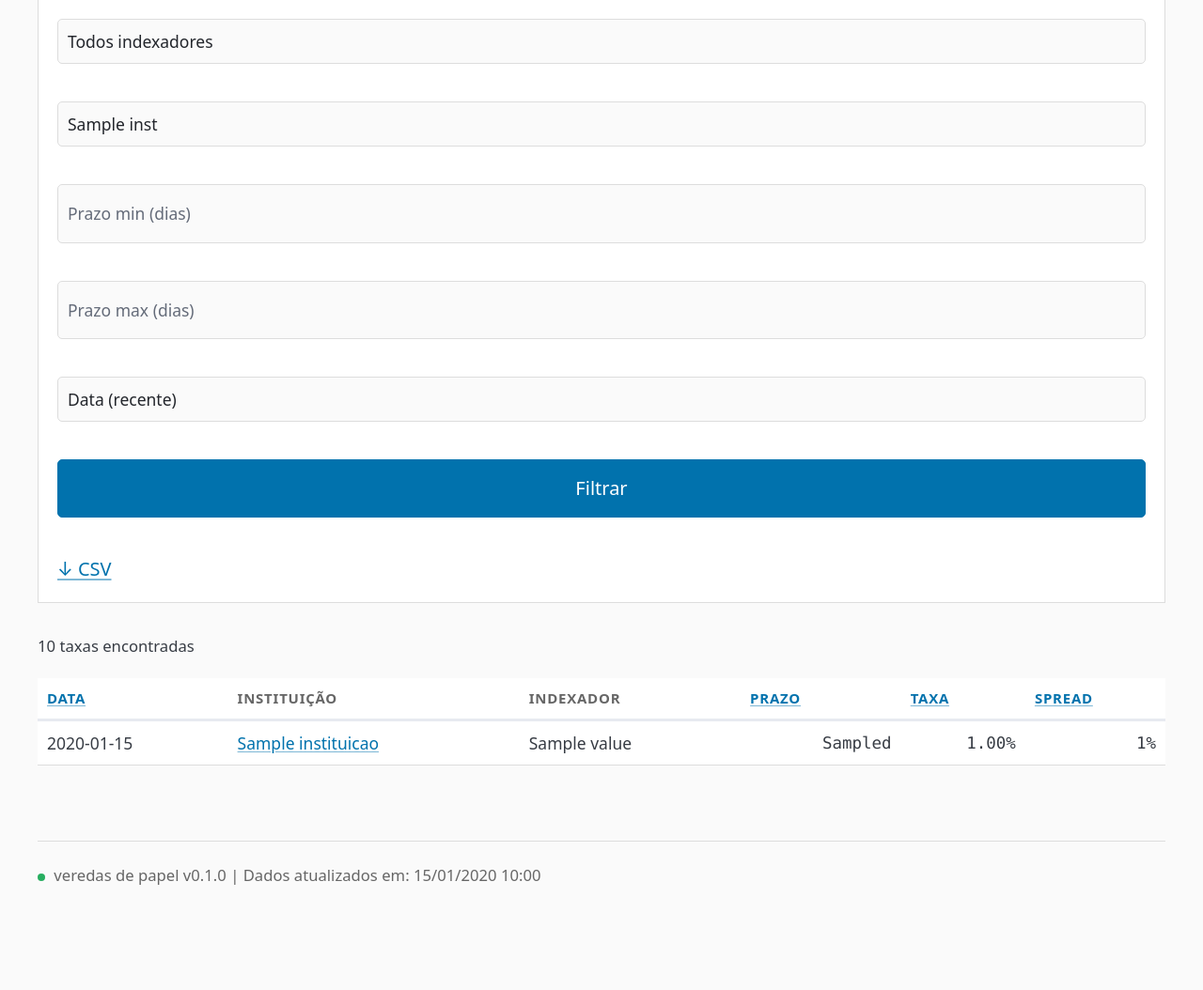
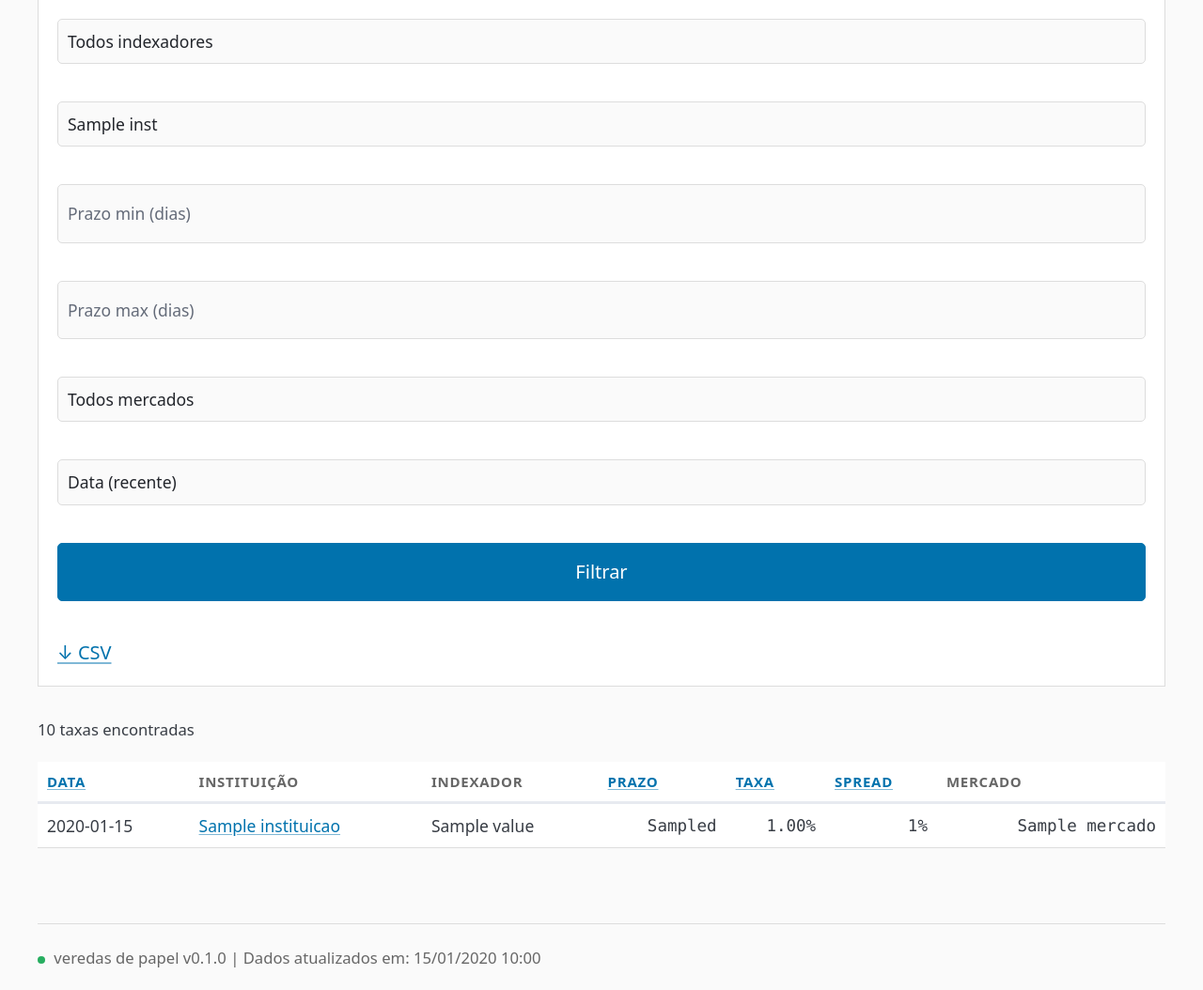
Before and after one commit to ffreitasb/veredas-de-papel, a Python web app: template src/veredas/web/templates/taxas.html in a window 1280 px wide. Shown: the part 934-1988 px from the top of the page at 94% size. Before the commit the page ends 1876 px from the top, so only its background shows below. Run offline with Jinja, Linux system fonts and the light colour scheme; the template is opened without the code that fills it: most values are stand-ins (such as "Sample title", 1, 10 or a date in 2020); some libraries are stand-ins or nearby versions.

Commit message:
feat(4.3-D): coluna mercado, migração Alembic e filtro no dashboard
- TaxaCDB.mercado: campo nullable "primario"/"secundario"
- Migration Alembic c7e9f3a5b2d1 (batch_alter para SQLite)
- _collect_b3: persiste registros B3 com mercado="secundario"
- TaxaCDBRepository.list_paginated: suporte ao filtro mercado
- /taxas/ e /taxas/export.csv: query param mercado + propagação HTMX
- taxas.html: dropdown de filtro Primário/Secundário
- taxas_table.html: coluna Mercado + &mercado= em todos os sort/pagination URLs
- CSV e JSON export incluem campo Mercado

```diff
--- a/src/veredas/cli/main.py
+++ b/src/veredas/cli/main.py
@@ -434,6 +434,7 @@ def _collect_b3(db_path: Path | None, data_str: str | None = None):
                 prazo_dias=rec.dias_corridos,
                 liquidez_diaria=False,
                 fonte="b3",
+                mercado="secundario",
                 url_fonte=None,
                 raw_data={
                     "codigo": rec.codigo,
@@ -795,6 +796,7 @@ def _exportar_taxas(taxas: list, format: str, dest: Path) -> None:
                     "Prazo (dias)",
                     "Liquidez Diária",
                     "Fonte",
+                    "Mercado",
                     "Risk Score",
                 ]
             )
@@ -810,6 +812,7 @@ def _exportar_taxas(taxas: list, format: str, dest: Path) -> None:
                         t.prazo_dias,
                         "Sim" if t.liquidez_diaria else "Não",
                         t.fonte,
+                        t.mercado or "",
                         str(t.risk_score).replace(".", ",") if t.risk_score else "",
                     ]
                 )
@@ -826,6 +829,7 @@ def _exportar_taxas(taxas: list, format: str, dest: Path) -> None:
                 "prazo_dias": t.prazo_dias,
                 "liquidez_diaria": t.liquidez_diaria,
                 "fonte": t.fonte,
+                "mercado": t.mercado,
                 "risk_score": float(t.risk_score) if t.risk_score else None,
             }
             for t in taxas
--- a/src/veredas/web/templates/partials/taxas_table.html
+++ b/src/veredas/web/templates/partials/taxas_table.html
@@ -1,7 +1,7 @@
 <!-- Partial: Tabela de taxas (HTMX) -->
 {# Macro para montar URL de ordenação com filtros atuais #}
 {% macro sort_url(col_asc, col_desc) %}
-/taxas/?ordem={{ col_asc if ordem == col_desc else col_desc }}&indexador={{ indexador or '' }}&if_id={{ if_id or '' }}&prazo_min={{ prazo_min or '' }}&prazo_max={{ prazo_max or '' }}&pagina=1
+/taxas/?ordem={{ col_asc if ordem == col_desc else col_desc }}&indexador={{ indexador or '' }}&if_id={{ if_id or '' }}&prazo_min={{ prazo_min or '' }}&prazo_max={{ prazo_max or '' }}&mercado={{ mercado or '' }}&pagina=1
 {% endmacro %}
 
 {# Ícone de seta para coluna ativa #}
@@ -24,29 +24,30 @@
             <th>Instituição</th>
             <th>Indexador</th>
             <th>
-                <a href="{{ sort_url('data_asc', 'data_desc') }}"
-                   hx-get="/taxas/?ordem={{ 'prazo_asc' if ordem == 'prazo_desc' else 'prazo_desc' }}&indexador={{ indexador or '' }}&if_id={{ if_id or '' }}&prazo_min={{ prazo_min or '' }}&prazo_max={{ prazo_max or '' }}&pagina=1"
+                <a href="/taxas/?ordem={{ 'prazo_asc' if ordem == 'prazo_desc' else 'prazo_desc' }}&indexador={{ indexador or '' }}&if_id={{ if_id or '' }}&prazo_min={{ prazo_min or '' }}&prazo_max={{ prazo_max or '' }}&mercado={{ mercado or '' }}&pagina=1"
+                   hx-get="/taxas/?ordem={{ 'prazo_asc' if ordem == 'prazo_desc' else 'prazo_desc' }}&indexador={{ indexador or '' }}&if_id={{ if_id or '' }}&prazo_min={{ prazo_min or '' }}&prazo_max={{ prazo_max or '' }}&mercado={{ mercado or '' }}&pagina=1"
                    hx-target="#taxas-table" hx-push-url="true">
                     Prazo
                     {% if ordem == 'prazo_asc' %}&#8593;{% elif ordem == 'prazo_desc' %}&#8595;{% endif %}
                 </a>
             </th>
             <th>
-                <a href="/taxas/?ordem={{ 'taxa_asc' if ordem == 'taxa_desc' else 'taxa_desc' }}&indexador={{ indexador or '' }}&if_id={{ if_id or '' }}&prazo_min={{ prazo_min or '' }}&prazo_max={{ prazo_max or '' }}&pagina=1"
-                   hx-get="/taxas/?ordem={{ 'taxa_asc' if ordem == 'taxa_desc' else 'taxa_desc' }}&indexador={{ indexador or '' }}&if_id={{ if_id or '' }}&prazo_min={{ prazo_min or '' }}&prazo_max={{ prazo_max or '' }}&pagina=1"
+                <a href="/taxas/?ordem={{ 'taxa_asc' if ordem == 'taxa_desc' else 'taxa_desc' }}&indexador={{ indexador or '' }}&if_id={{ if_id or '' }}&prazo_min={{ prazo_min or '' }}&prazo_max={{ prazo_max or '' }}&mercado={{ mercado or '' }}&pagina=1"
+                   hx-get="/taxas/?ordem={{ 'taxa_asc' if ordem == 'taxa_desc' else 'taxa_desc' }}&indexador={{ indexador or '' }}&if_id={{ if_id or '' }}&prazo_min={{ prazo_min or '' }}&prazo_max={{ prazo_max or '' }}&mercado={{ mercado or '' }}&pagina=1"
                    hx-target="#taxas-table" hx-push-url="true">
                     Taxa
                     {% if ordem == 'taxa_asc' %}&#8593;{% elif ordem == 'taxa_desc' %}&#8595;{% endif %}
                 </a>
             </th>
             <th>
-                <a href="/taxas/?ordem={{ 'spread_asc' if ordem == 'spread_desc' else 'spread_desc' }}&indexador={{ indexador or '' }}&if_id={{ if_id or '' }}&prazo_min={{ prazo_min or '' }}&prazo_max={{ prazo_max or '' }}&pagina=1"
-                   hx-get="/taxas/?ordem={{ 'spread_asc' if ordem == 'spread_desc' else 'spread_desc' }}&indexador={{ indexador or '' }}&if_id={{ if_id or '' }}&prazo_min={{ prazo_min or '' }}&prazo_max={{ prazo_max or '' }}&pagina=1"
+                <a href="/taxas/?ordem={{ 'spread_asc' if ordem == 'spread_desc' else 'spread_desc' }}&indexador={{ indexador or '' }}&if_id={{ if_id or '' }}&prazo_min={{ prazo_min or '' }}&prazo_max={{ prazo_max or '' }}&mercado={{ mercado or '' }}&pagina=1"
+                   hx-get="/taxas/?ordem={{ 'spread_asc' if ordem == 'spread_desc' else 'spread_desc' }}&indexador={{ indexador or '' }}&if_id={{ if_id or '' }}&prazo_min={{ prazo_min or '' }}&prazo_max={{ prazo_max or '' }}&mercado={{ mercado or '' }}&pagina=1"
                    hx-target="#taxas-table" hx-push-url="true">
                     Spread
                     {% if ordem == 'spread_asc' %}&#8593;{% elif ordem == 'spread_desc' %}&#8595;{% endif %}
                 </a>
             </th>
+            <th>Mercado</th>
         </tr>
     </thead>
     <tbody>
@@ -66,10 +67,11 @@
             <td class="num {% if taxa.percentual and taxa.percentual > 130 %}num-negative{% elif taxa.percentual and taxa.percentual > 100 %}severity-medium{% endif %}">
                 {{ "%.0f"|format(taxa.percentual) if taxa.percentual else "-" }}%
             </td>
+            <td class="num">{{ taxa.mercado or "primário" }}</td>
         </tr>
         {% else %}
         <tr>
-            <td colspan="6" class="empty-state">Nenhuma taxa encontrada</td>
+            <td colspan="7" class="empty-state">Nenhuma taxa encontrada</td>
         </tr>
         {% endfor %}
     </tbody>
@@ -79,16 +81,16 @@
 {% if total_paginas > 1 %}
 <div class="pagination">
     {% if pagina > 1 %}
-    <a href="/taxas/?pagina={{ pagina - 1 }}&indexador={{ indexador or '' }}&if_id={{ if_id or '' }}&prazo_min={{ prazo_min or '' }}&prazo_max={{ prazo_max or '' }}&ordem={{ ordem }}"
-       hx-get="/taxas/?pagina={{ pagina - 1 }}&indexador={{ indexador or '' }}&if_id={{ if_id or '' }}&prazo_min={{ prazo_min or '' }}&prazo_max={{ prazo_max or '' }}&ordem={{ ordem }}"
+    <a href="/taxas/?pagina={{ pagina - 1 }}&indexador={{ indexador or '' }}&if_id={{ if_id or '' }}&prazo_min={{ prazo_min or '' }}&prazo_max={{ prazo_max or '' }}&mercado={{ mercado or '' }}&ordem={{ ordem }}"
+       hx-get="/taxas/?pagina={{ pagina - 1 }}&indexador={{ indexador or '' }}&if_id={{ if_id or '' }}&prazo_min={{ prazo_min or '' }}&prazo_max={{ prazo_max or '' }}&mercado={{ mercado or '' }}&ordem={{ ordem }}"
        hx-target="#taxas-table" hx-push-url="true">&laquo; Anterior</a>
     {% endif %}
 
     <span class="current">{{ pagina }} / {{ total_paginas }}</span>
 
     {% if pagina < total_paginas %}
-    <a href="/taxas/?pagina={{ pagina + 1 }}&indexador={{ indexador or '' }}&if_id={{ if_id or '' }}&prazo_min={{ prazo_min or '' }}&prazo_max={{ prazo_max or '' }}&ordem={{ ordem }}"
-       hx-get="/taxas/?pagina={{ pagina + 1 }}&indexador={{ indexador or '' }}&if_id={{ if_id or '' }}&prazo_min={{ prazo_min or '' }}&prazo_max={{ prazo_max or '' }}&ordem={{ ordem }}"
+    <a href="/taxas/?pagina={{ pagina + 1 }}&indexador={{ indexador or '' }}&if_id={{ if_id or '' }}&prazo_min={{ prazo_min or '' }}&prazo_max={{ prazo_max or '' }}&mercado={{ mercado or '' }}&ordem={{ ordem }}"
+       hx-get="/taxas/?pagina={{ pagina + 1 }}&indexador={{ indexador or '' }}&if_id={{ if_id or '' }}&prazo_min={{ prazo_min or '' }}&prazo_max={{ prazo_max or '' }}&mercado={{ mercado or '' }}&ordem={{ ordem }}"
        hx-target="#taxas-table" hx-push-url="true">Próxima &raquo;</a>
     {% endif %}
 </div>
--- a/src/veredas/web/templates/taxas.html
+++ b/src/veredas/web/templates/taxas.html
@@ -24,6 +24,12 @@
     <input type="number" name="prazo_min" placeholder="Prazo min (dias)" value="{{ prazo_min or '' }}">
     <input type="number" name="prazo_max" placeholder="Prazo max (dias)" value="{{ prazo_max or '' }}">
 
+    <select name="mercado">
+        <option value="">Todos mercados</option>
+        <option value="primario" {% if mercado == 'primario' %}selected{% endif %}>Primário</option>
+        <option value="secundario" {% if mercado == 'secundario' %}selected{% endif %}>Secundário (B3)</option>
+    </select>
+
     <select name="ordem">
         <option value="data_desc" {% if ordem == 'data_desc' %}selected{% endif %}>Data (recente)</option>
         <option value="data_asc" {% if ordem == 'data_asc' %}selected{% endif %}>Data (antiga)</option>
@@ -34,7 +40,7 @@
     </select>
 
     <button type="submit">Filtrar</button>
-    <a href="/taxas/export.csv?indexador={{ indexador or '' }}&if_id={{ if_id or '' }}&prazo_min={{ prazo_min or '' }}&prazo_max={{ prazo_max or '' }}&ordem={{ ordem }}"
+    <a href="/taxas/export.csv?indexador={{ indexador or '' }}&if_id={{ if_id or '' }}&prazo_min={{ prazo_min or '' }}&prazo_max={{ prazo_max or '' }}&mercado={{ mercado or '' }}&ordem={{ ordem }}"
        class="btn-export" title="Exportar CSV (compatível com Excel)">
         &#8595; CSV
     </a>
```
Also changed, not shown: alembic/versions/c7e9f3a5b2d1_add_mercado_column_to_taxa_cdb.py (added, +27 -0 lines), src/veredas/web/routes/taxas.py (+9 -0 lines), src/veredas/storage/models.py, src/veredas/storage/repository.py.
